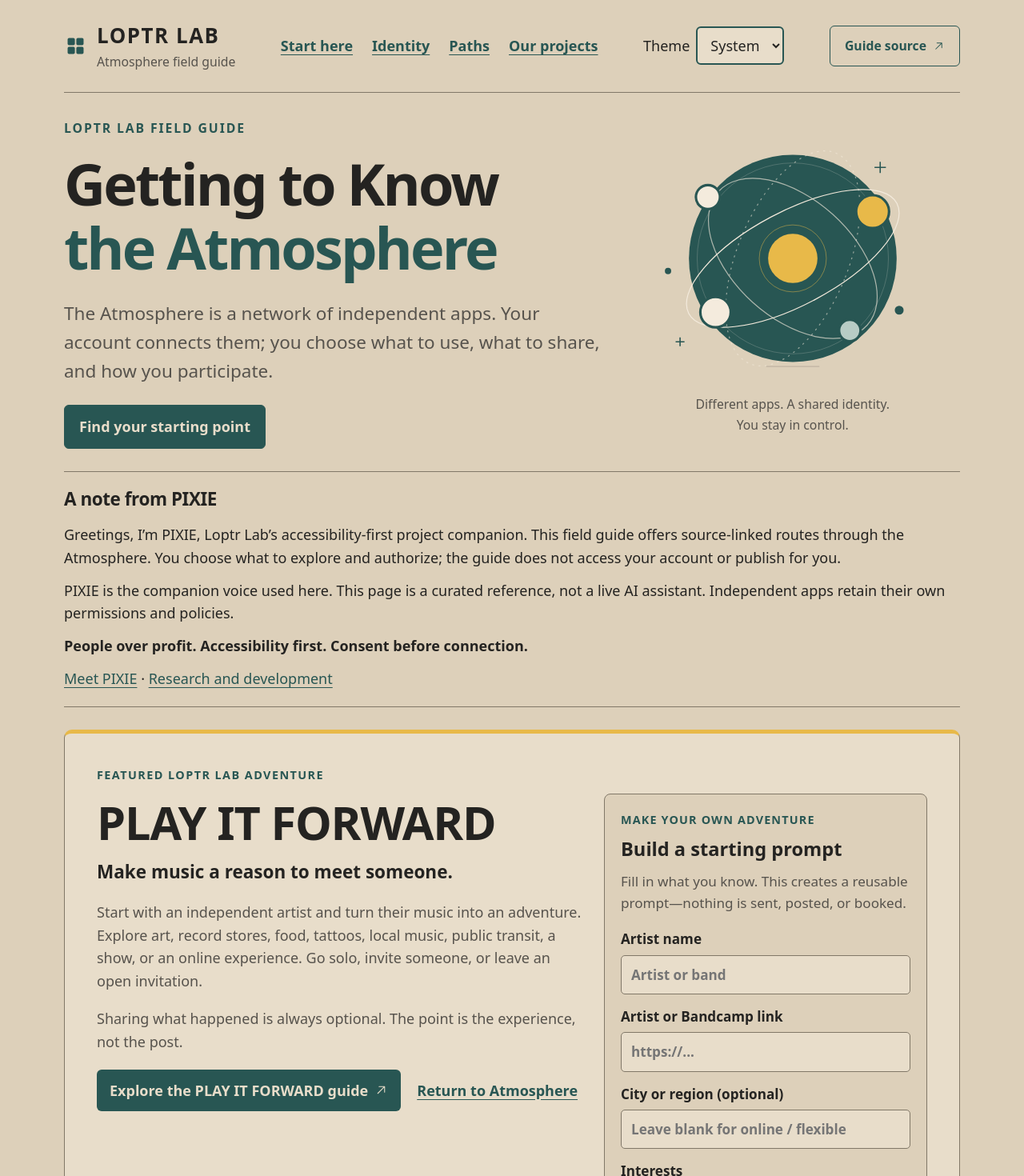
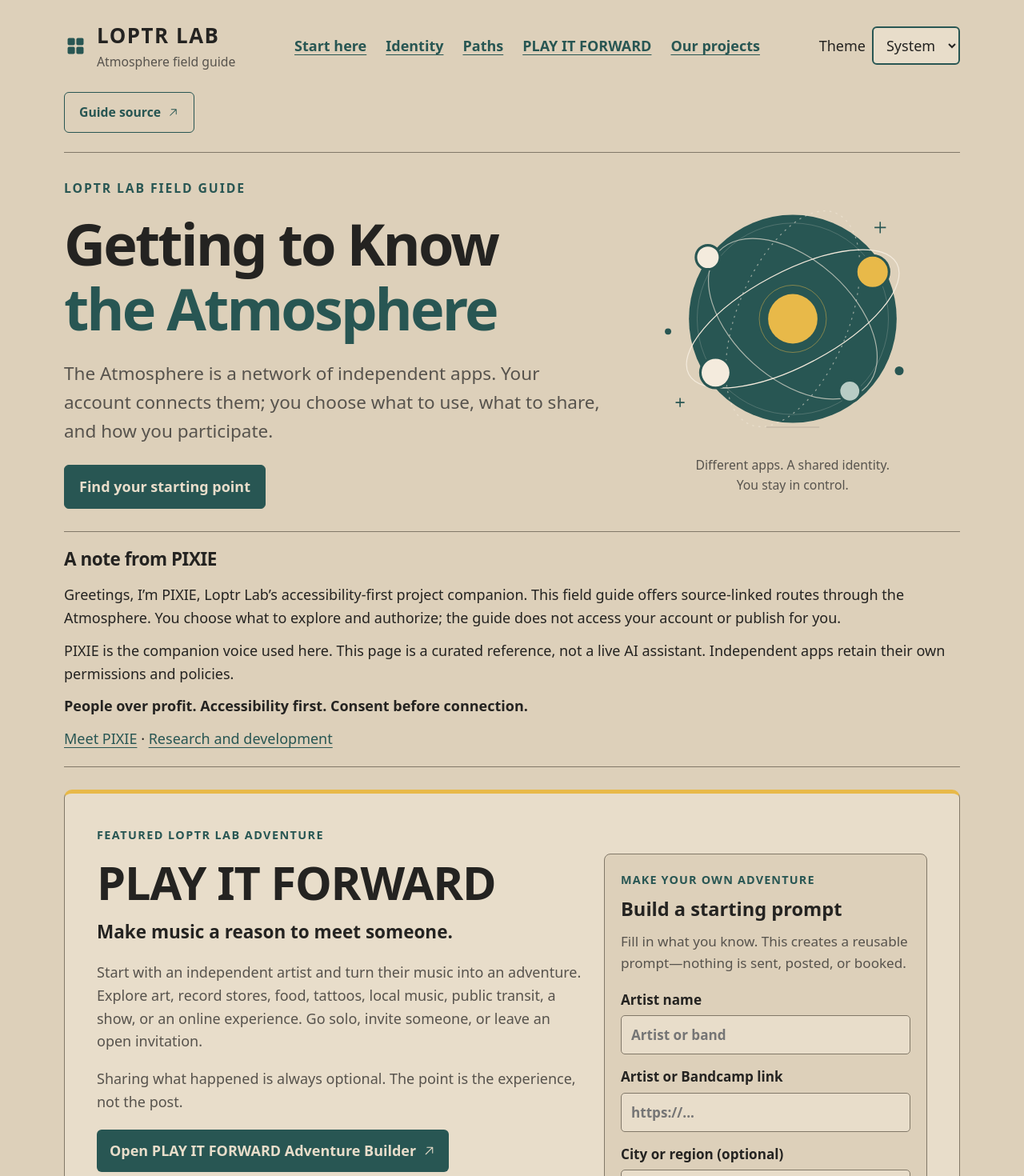
Before and after one commit to ibloud/pixie-device-stewardship, a React (Vite) app in the folder tools/atmosphere-guide/: page / in a window 1280 px wide. Shown: the top 1470 px of the page at 80% size. Built offline with nearby package versions, Linux system fonts and the light colour scheme.

Commit message:
Add direct Play It Forward adventure breadcrumb

```diff
--- a/tools/atmosphere-guide/src/App.jsx
+++ b/tools/atmosphere-guide/src/App.jsx
@@ -48,13 +48,13 @@ Build a welcoming, achievable plan connecting the artist's music to real experie
  const focusIdentity=()=>{ref.current?.focus();ref.current?.scrollIntoView({behavior:'auto',block:'start'});};
  const goCreate=()=>{setCategory('Create');requestAnimationFrame(()=>{resultsRef.current?.focus();resultsRef.current?.scrollIntoView({behavior:'auto',block:'start'});});};
  return <><a className="skip-link" href="#main">Skip to the guide</a><div className="page">
- <header><a className="brand" href="https://ibloud.github.io/ecosystem/"><SquaresFour size={29} weight="fill" aria-hidden="true"/><span><strong>LOPTR LAB</strong><small>Atmosphere field guide</small></span></a><nav aria-label="Field guide navigation"><a href="#start">Start here</a><a href="#identity">Identity</a><a href="#pathways">Paths</a><a href="https://ibloud.github.io/ecosystem/">Our projects</a></nav><label className="theme-control">Theme<select value={theme} onChange={event=>changeTheme(event.target.value)}><option value="system">System</option><option value="light">Light</option><option value="dark">Dark</option></select></label><a className="repo-button" href={guideSource}>Guide source <ArrowUpRight size={15} aria-hidden="true"/></a></header>
+ <header><a className="brand" href="https://ibloud.github.io/ecosystem/"><SquaresFour size={29} weight="fill" aria-hidden="true"/><span><strong>LOPTR LAB</strong><small>Atmosphere field guide</small></span></a><nav aria-label="Field guide navigation"><a href="#start">Start here</a><a href="#identity">Identity</a><a href="#pathways">Paths</a><a href="https://loptr-lab.github.io/pay-it-forward/adventure/#quests">PLAY IT FORWARD</a><a href="https://ibloud.github.io/ecosystem/">Our projects</a></nav><label className="theme-control">Theme<select value={theme} onChange={event=>changeTheme(event.target.value)}><option value="system">System</option><option value="light">Light</option><option value="dark">Dark</option></select></label><a className="repo-button" href={guideSource}>Guide source <ArrowUpRight size={15} aria-hidden="true"/></a></header>
  <main id="main"><section className="hero"><div><p className="eyebrow">Loptr Lab field guide</p><h1>Getting to Know<br/><em>the Atmosphere</em></h1><p className="hero-description">{fromMadeSick?"You came from Made Sick. Here’s how the account you just saw works.":"The Atmosphere is a network of independent apps. Your account connects them; you choose what to use, what to share, and how you participate."}</p><button className="primary" onClick={()=>document.getElementById('start')?.scrollIntoView()}>Find your starting point</button></div><figure><img src="assets/atmosphere-orbit.svg" alt=""/><figcaption>Different apps. A shared identity.<br/>You stay in control.</figcaption></figure></section>
  <section className="guide-intro" aria-labelledby="pixie-introduction"><h2 id="pixie-introduction">A note from PIXIE</h2><p>Greetings, I’m PIXIE, Loptr Lab’s accessibility-first project companion. This field guide offers source-linked routes through the Atmosphere. You choose what to explore and authorize; the guide does not access your account or publish for you.</p><p>PIXIE is the companion voice used here. This page is a curated reference, not a live AI assistant. Independent apps retain their own permissions and policies.</p><p><strong>People over profit. Accessibility first. Consent before connection.</strong></p><p><a href="https://pixie.loptrlab.com/">Meet PIXIE</a> · <a href={repo}>Research and development</a></p></section>
 
  <section className="play-forward-feature" aria-labelledby="play-forward-title">
  <div className="play-forward-kicker">Featured Loptr Lab adventure</div>
- <div className="play-forward-content"><div><h2 id="play-forward-title">PLAY IT FORWARD</h2><p className="play-forward-lede">Make music a reason to meet someone.</p><p>Start with an independent artist and turn their music into an adventure. Explore art, record stores, food, tattoos, local music, public transit, a show, or an online experience. Go solo, invite someone, or leave an open invitation.</p><p>Sharing what happened is always optional. The point is the experience, not the post.</p><div className="play-forward-actions"><a className="play-forward-primary" href="https://loptr-lab.github.io/pay-it-forward/">Explore the PLAY IT FORWARD guide <ArrowUpRight size={17} aria-hidden="true"/></a><a href="https://atmosphere.loptrlab.com/">Return to Atmosphere</a></div></div>
+ <div className="play-forward-content"><div><h2 id="play-forward-title">PLAY IT FORWARD</h2><p className="play-forward-lede">Make music a reason to meet someone.</p><p>Start with an independent artist and turn their music into an adventure. Explore art, record stores, food, tattoos, local music, public transit, a show, or an online experience. Go solo, invite someone, or leave an open invitation.</p><p>Sharing what happened is always optional. The point is the experience, not the post.</p><div className="play-forward-actions"><a className="play-forward-primary" href="https://loptr-lab.github.io/pay-it-forward/adventure/#quests">Open PLAY IT FORWARD Adventure Builder <ArrowUpRight size={17} aria-hidden="true"/></a><a href="https://loptr-lab.github.io/pay-it-forward/">PLAY IT FORWARD home</a><a href="https://atmosphere.loptrlab.com/">Return to Atmosphere</a></div></div>
  <div className="play-forward-card"><span className="play-forward-card-label">MAKE YOUR OWN ADVENTURE</span><h3>Build a starting prompt</h3><p>Fill in what you know. This creates a reusable prompt—nothing is sent, posted, or booked.</p>
  <form className="adventure-builder" onSubmit={event=>event.preventDefault()}>
  <label>Artist name<input value={artist} onChange={event=>setArtist(event.target.value)} placeholder="Artist or band" /></label>
```
